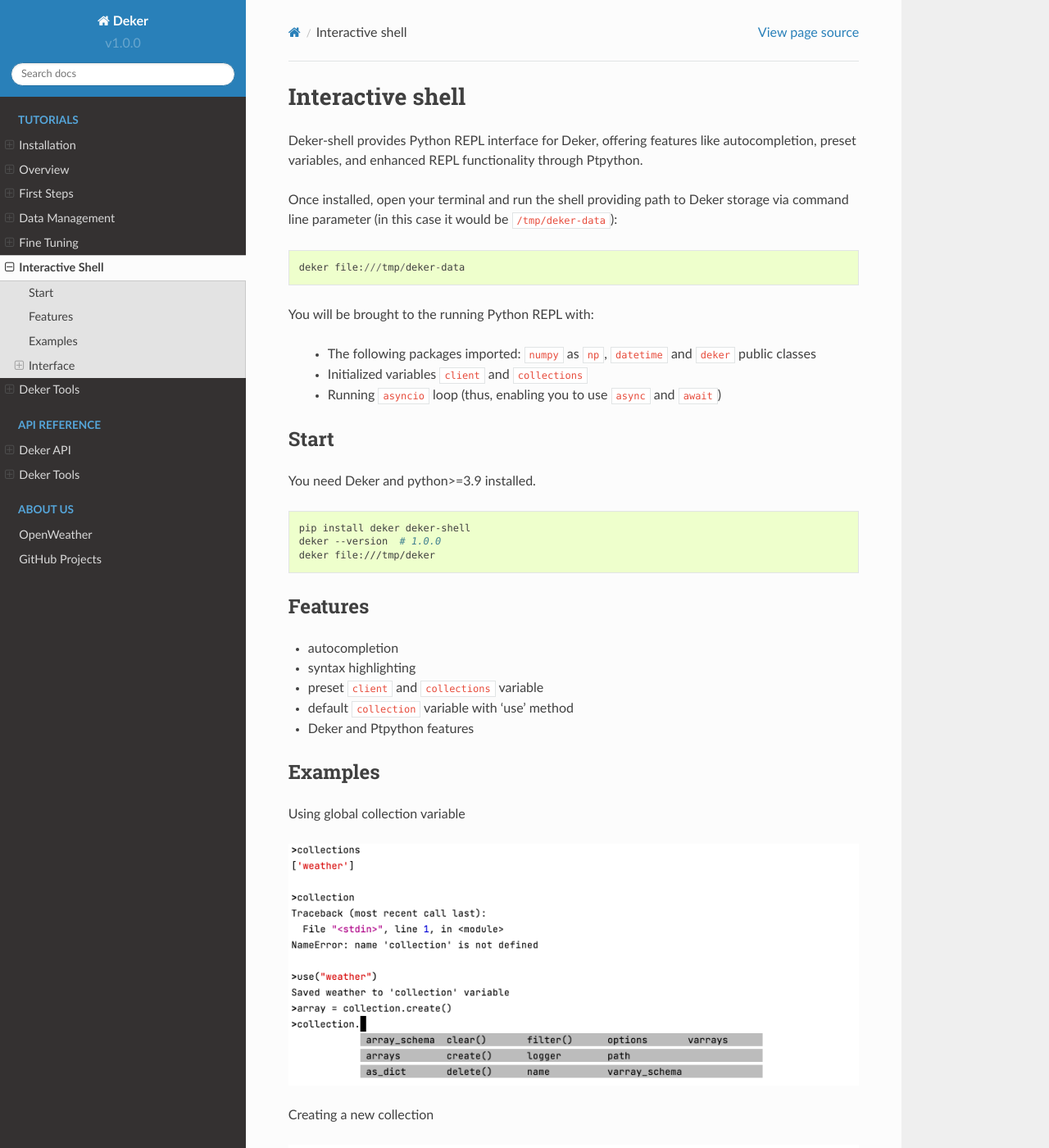
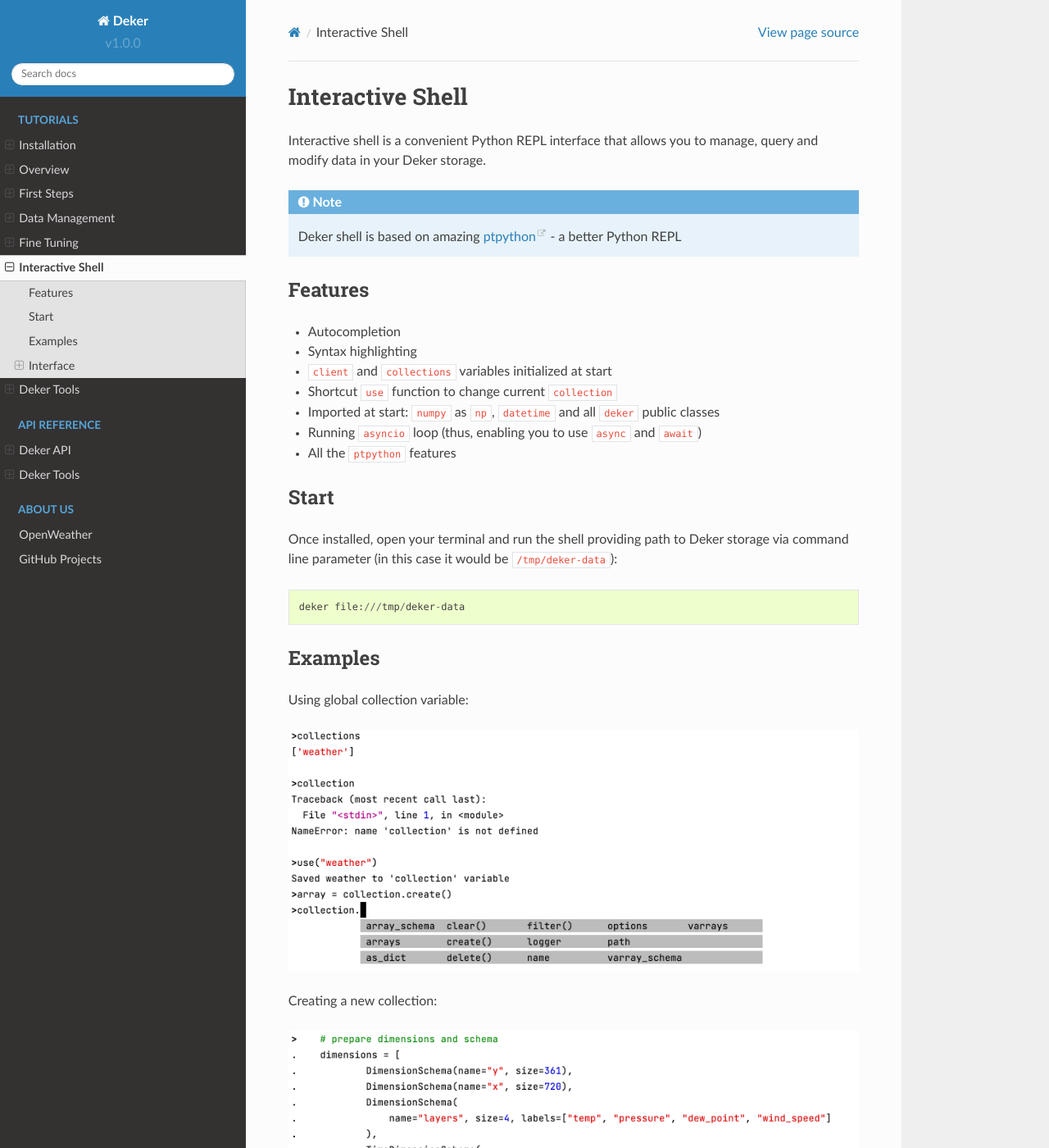
Before and after one commit to openweathermap/deker, a Sphinx documentation site: the page built from docs/deker/shell.rst, in a window 1280 px wide and 1400 px high. Shown: the whole window at 82% size. Built offline with Sphinx 7.4.7 and the Read the Docs theme 2.0.0, drawn with Linux system fonts in a browser that asks for light colours; some of the changed text lies outside the part shown.

Commit message:
Shell description

```diff
--- a/docs/deker/installation.rst
+++ b/docs/deker/installation.rst
@@ -74,9 +74,6 @@
 in a convenient way. It requires ``deker`` package to be installed manually before use as described
 above.
 
-Interactive shell comes with **code autocompletion**, **syntax highlighting** and session **actions
-history**.
-
 To install interactive shell package::
 
    pip install deker deker-shell
--- a/docs/deker/shell.rst
+++ b/docs/deker/shell.rst
@@ -1,99 +1,92 @@
-*******************
-Interactive shell
-*******************
+*****************
+Interactive Shell
+*****************
 
-Deker-shell provides Python REPL interface for Deker, offering features like autocompletion, preset variables,
-and enhanced REPL functionality through Ptpython.
+Interactive shell is a convenient Python REPL interface that allows you to manage, query and modify
+data in your Deker storage.
+
+.. note:: Deker shell is based on amazing ptpython_ - a better Python REPL
+
+.. _ptpython: https://github.com/prompt-toolkit/ptpython
+
+Features
+========
+
+* Autocompletion
+* Syntax highlighting
+* ``client`` and ``collections`` variables initialized at start
+* Shortcut ``use`` function to change current ``collection``
+* Imported at start: ``numpy`` as ``np``, ``datetime`` and all ``deker`` public classes
+* Running ``asyncio`` loop (thus, enabling you to use ``async`` and ``await``)
+* All the ``ptpython`` features
+
+
+Start
+=====
 
 Once installed, open your terminal and run the shell providing path to Deker storage via command
 line parameter (in this case it would be ``/tmp/deker-data``)::
 
-   deker file:///tmp/deker-data
-
-You will be brought to the running Python REPL with:
-
-    * The following packages imported: ``numpy`` as ``np``, ``datetime`` and ``deker`` public
-      classes
-    * Initialized variables ``client`` and ``collections``
-    * Running ``asyncio`` loop (thus, enabling you to use ``async`` and ``await``)
+    deker file:///tmp/deker-data
 
 
-Start
-=========
-You need Deker and python>=3.9 installed.
+Examples
+========
 
-.. code-block:: bash
-
-    pip install deker deker-shell
-    deker --version  # 1.0.0
-    deker file:///tmp/deker
-
-Features
-=========
-- autocompletion
-- syntax highlighting
-- preset ``client`` and ``collections`` variable
-- default ``collection`` variable with 'use' method
-- Deker and Ptpython features
-
-Examples
-=========
-Using global collection variable
+Using global collection variable:
 
 .. image:: images/shell_collection.png
 
-
-Creating a new collection
+Creating a new collection:
 
 .. image:: images/shell_highlight.png
 
-
-Press ``F2`` for menu
+REPL menu (called with ``F2``):
 
 .. image:: images/shell_menu.png
    :scale: 45%
 
+
 Interface
 =========
 
-Imported Deker classes
------------------------
-management
-++++++++++++
-- :class:`Client <deker.client.Client>`
-- :class:`Collection <deker.collection.Collection>`
-- :class:`Array <deker.arrays.Array>`
-- :class:`VArray <deker.arrays.VArray>`
-- :class:`Subset <deker.subset.Subset>`
-- :class:`VSubset <deker.subset.VSubset>`
+Imported Deker Classes
+----------------------
 
-schemas
-++++++++++++
-- :class:`DimensionSchema <deker.schemas.DimensionSchema>`
-- :class:`TimeDimensionSchema <deker.schemas.TimeDimensionSchema>`
-- :class:`ArraySchema <deker.schemas.ArraySchema>`
-- :class:`VArraySchema <deker.schemas.VArraySchema>`
-- :class:`AttributeSchema <deker.schemas.AttributeSchema>`
+Basic storage access and management classes:
 
-options
-++++++++++++
-- :class:`HDF5Options <deker_local_adapters.storage_adapters.hdf5.hdf5_options.HDF5Options>`
-- :class:`HDF5CompressionOpts <deker_local_adapters.storage_adapters.hdf5.hdf5_options.HDF5CompressionOpts>`
-- :class:`Scale <deker.types.public.classes.Scale>`
+* :class:`Client <deker.client.Client>`
+* :class:`Collection <deker.collection.Collection>`
+* :class:`Array <deker.arrays.Array>`
+* :class:`VArray <deker.arrays.VArray>`
+* :class:`Subset <deker.subset.Subset>`
+* :class:`VSubset <deker.subset.VSubset>`
 
-Preset variables
-------------------
-- ``client``: Client (registry of collections) instance, connected to the uri-database
-- ``collections``: list of Client collections names
-- ``collection``: global default collection variable, set by use("coll_name") method;
-- ``np``: numpy library
-- ``datetime``: datetime library
+Collection schema related:
 
-Methods
+* :class:`DimensionSchema <deker.schemas.DimensionSchema>`
+* :class:`TimeDimensionSchema <deker.schemas.TimeDimensionSchema>`
+* :class:`ArraySchema <deker.schemas.ArraySchema>`
+* :class:`VArraySchema <deker.schemas.VArraySchema>`
+* :class:`AttributeSchema <deker.schemas.AttributeSchema>`
+* :class:`Scale <deker.types.public.classes.Scale>`
+
+Physical storage (HDF5) level options:
+
+* :class:`HDF5Options <deker_local_adapters.storage_adapters.hdf5.hdf5_options.HDF5Options>`
+* :class:`HDF5CompressionOpts <deker_local_adapters.storage_adapters.hdf5.hdf5_options.HDF5CompressionOpts>`
+
+Preset Variables
+----------------
+
+* ``client``: Client (registry of collections) instance, connected to the uri-database
+* ``collections``: list of Client collections names
+* ``collection``: global default collection variable, set by use("coll_name") method;
+* ``np``: numpy library
+* ``datetime``: datetime library
+
+Functions
 ---------
-- ``use("collection_name")``: gets collection from client and saves it to ``collection`` variable
-- ``get_global_coll_variable()``: returns ``collection`` global variable
 
-.. admonition:: Special thanks to
-
-   `Ptpython <https://github.com/prompt-toolkit/ptpython>`_ - advanced Python REPL
+* ``use("collection_name")``: gets collection from client and saves it to ``collection`` variable
+* ``get_global_coll_variable()``: returns ``collection`` global variable
```
